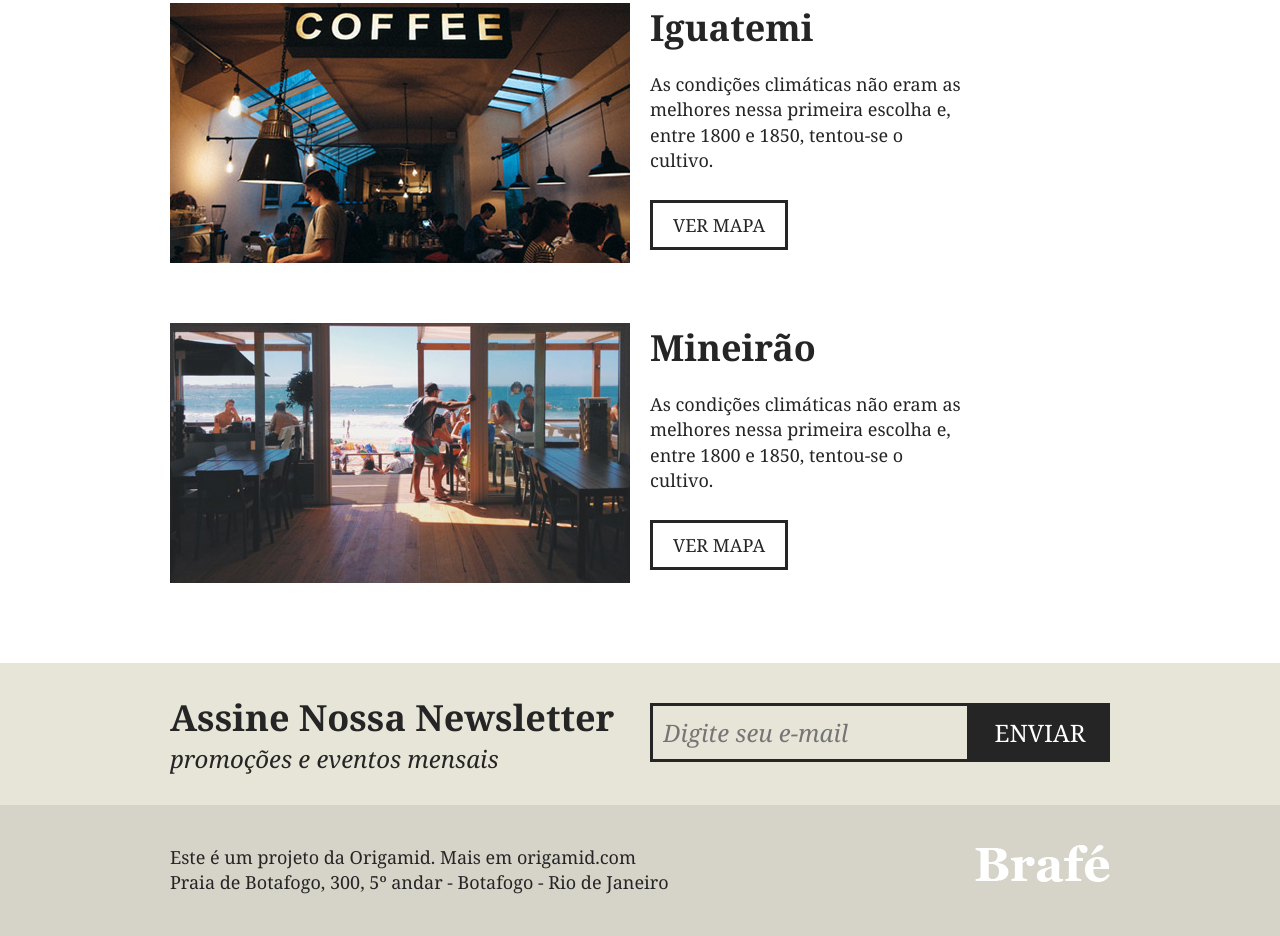
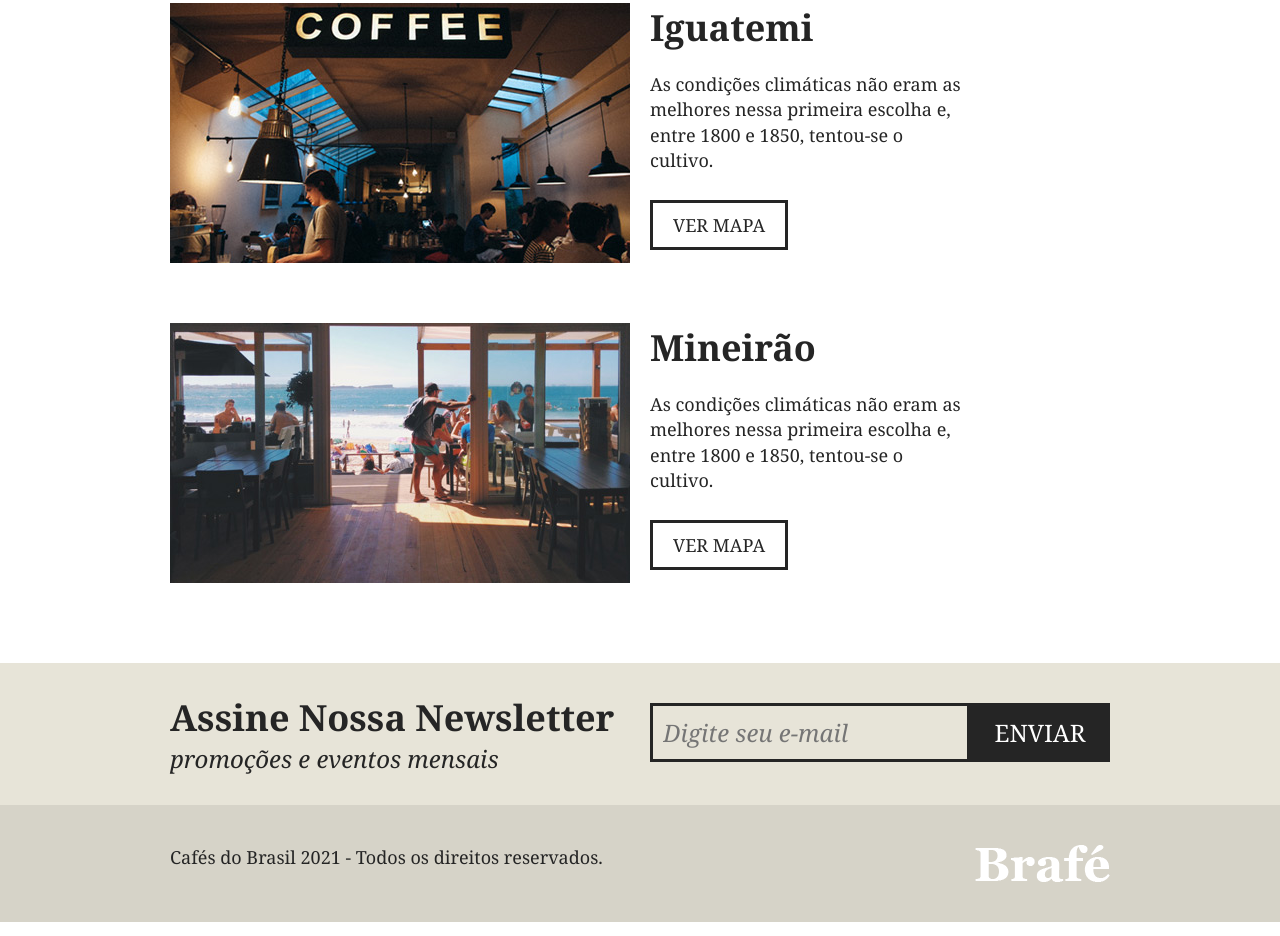
Before and after one commit to renanramos3/brafe, a plain HTML site: page Brafe/index.html in a window 1280 px wide. Shown: the part 2173-3109 px from the top of the page. Drawn offline with Linux system fonts and the light colour scheme.

Commit message:
Add files via upload

```diff
--- a/Brafe/index.html
+++ b/Brafe/index.html
@@ -107,7 +107,7 @@ aente quente, mas também pode ser consumido gelado. Ele é um estimulante, por
 
 	<footer class="footer">
 		<div class="footer-container">
-			<p>Este é um projeto da Origamid. Mais em origamid.com<br>Praia de Botafogo, 300, 5º andar - Botafogo - Rio de Janeiro</p>
+			<p>Cafés do Brasil 2021 - Todos os direitos reservados.</p>
 			<img src="img/brafe.png" alt="Brafé">
 		</div>
 	</footer>
```
